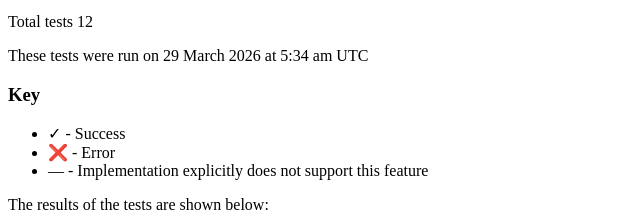
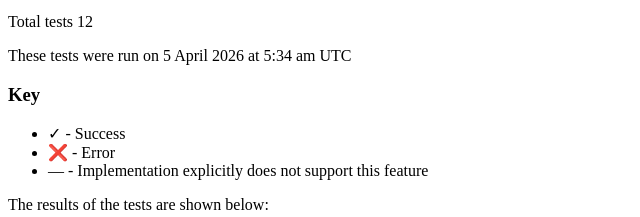
Before and after one commit to decentralgabe/vc-test-suite-template, a plain HTML site: page index.html in a window 1280 px wide. Shown: the part 242-459 px from the top of the page, 0-640 px from the left. Drawn offline with Linux system fonts and the light colour scheme.

Commit message:
Deploying to gh-pages from @ decentralgabe/vc-test-suite-template@d9a38ab02d75383b4bcf9265d0321e660e117d38 🚀

```diff
--- a/index.html
+++ b/index.html
@@ -106,7 +106,7 @@
       Total tests 12
       </p>
       <p>
-        These tests were run on <time>29 March 2026 at 5:34 am UTC</time>
+        These tests were run on <time>5 April 2026 at 5:34 am UTC</time>
       </p>
       <section class="informative" id="Key">
         <h3>Key</h3>
```
Also changed, not shown: 1 other file.
